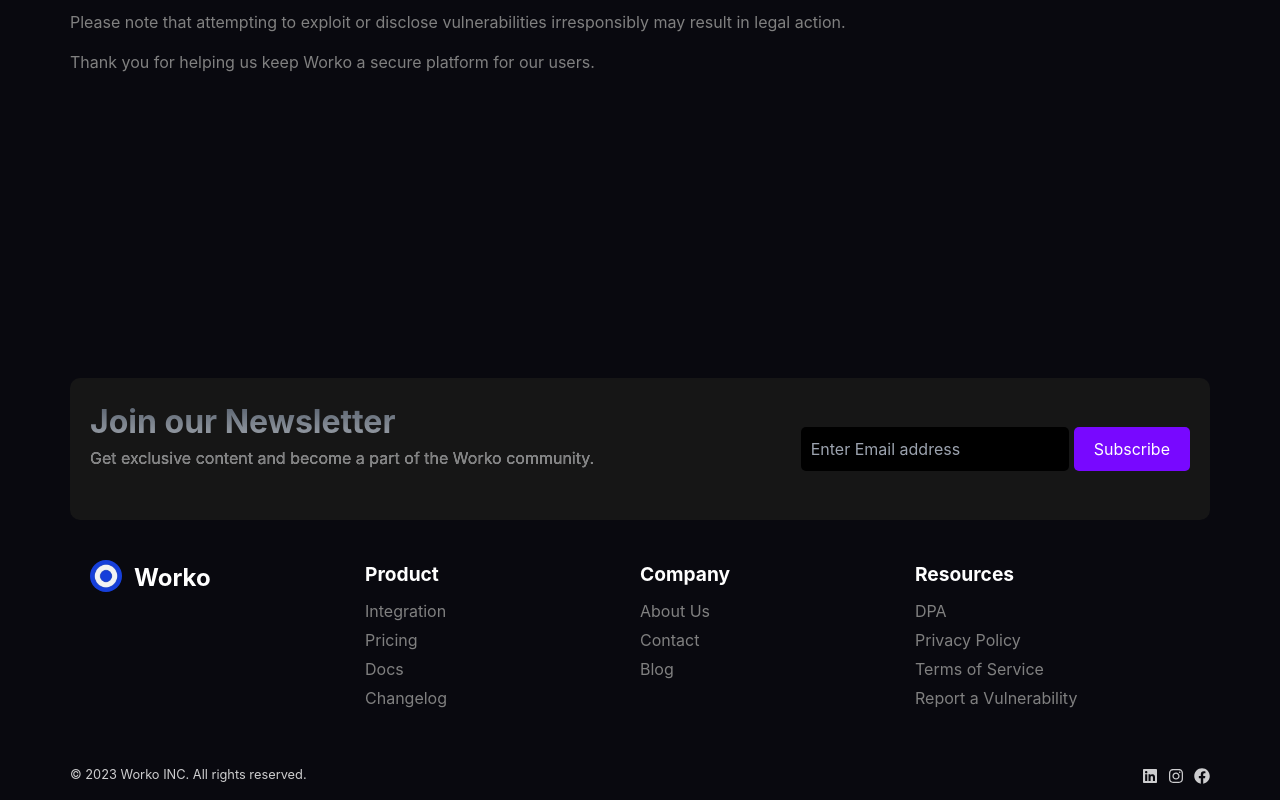
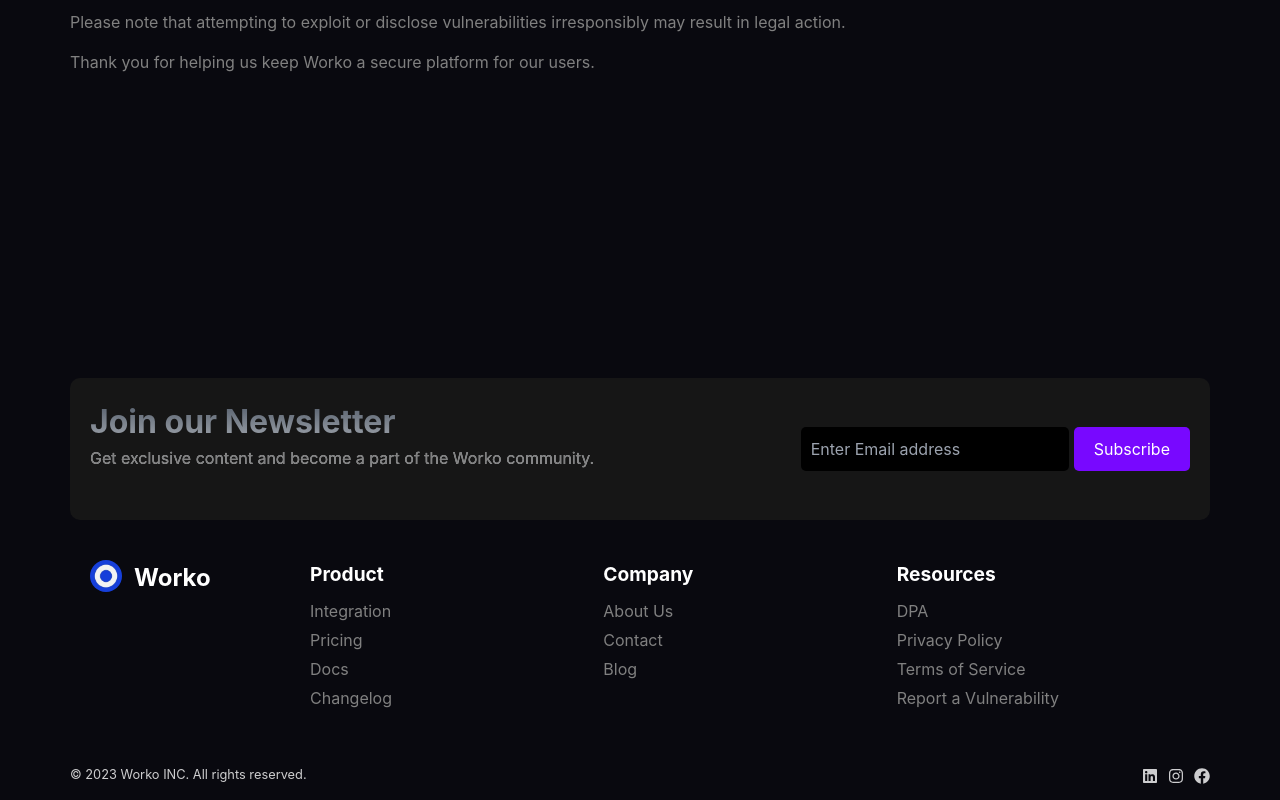
Before and after one commit to a14a19/worko-web, a React (Vite) app: page /legal/report-vulnerability in a window 1280 px wide. Shown: the part 970-1770 px from the top of the page. Built offline with nearby package versions, Linux system fonts and the light colour scheme.

Commit message:
bugs part 1

```diff
--- a/src/components/footer/Footer.jsx
+++ b/src/components/footer/Footer.jsx
@@ -31,6 +31,7 @@
 
       {/* Four-Column Footer */}
       <div className="footer-container block justify sm:flex lg:flex bg-transparent">
+        <Link to="/">
           <div className="footer-column flex justify-start items-start">
             <img
               src={workoIcon}
@@ -39,6 +40,7 @@
             />
             <p className="wheading">Worko</p>
           </div>
+        </Link>
         <div className="footer-column">
           <h3>Product</h3>
           <ul>
@@ -53,7 +55,7 @@
               </Link>
             </li>
             <li>
-              <Link to="/" className="hover:text-gray-100">
+              <Link to="/docs" className="hover:text-gray-100">
                 Docs
               </Link>
             </li>
```
Lines whose indentation alone changed are shown as unchanged.
